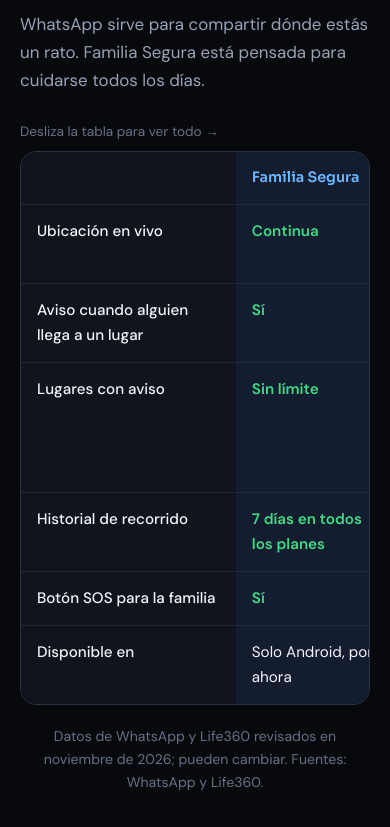
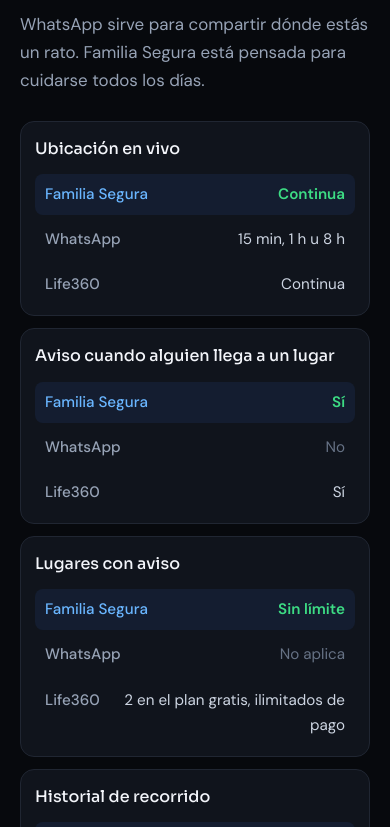
Before and after one commit to jrgchvzpnt/familia-segura-web, a plain HTML site: page index.html in a window 390 px wide. Shown: the part 6664-7491 px from the top of the page. Drawn offline with Linux system fonts and the light colour scheme.

Commit message:
Comparativa apilada en tarjetas en celular

```diff
--- a/index.html
+++ b/index.html
@@ -354,7 +354,17 @@
   .quote blockquote { margin:0; } .quote p { font-size:1.02rem; color:var(--fg); }
   .quote figcaption { color:var(--muted); font-size:.9rem; margin-top:14px; }
   @media (max-width:880px) { .quotes { grid-template-columns:1fr; } }
-  @media (max-width:640px) { .cmp-hint { display:block; } }
+  @media (max-width:640px) {
+    .cmp-wrap { overflow:visible; border:0; background:transparent; }
+    .cmp, .cmp tbody { display:block; min-width:0; }
+    .cmp thead { position:absolute; width:1px; height:1px; overflow:hidden; clip:rect(0 0 0 0); }
+    .cmp tbody { display:grid; gap:12px; }
+    .cmp tr { display:block; background:var(--surface); border:1px solid var(--line); border-radius:14px; padding:14px 14px 10px; }
+    .cmp tbody th { display:block; border:0; padding:0 0 8px; min-width:0; font-family:var(--font-head); font-size:1rem; }
+    .cmp td { display:flex; justify-content:space-between; align-items:baseline; gap:14px; border:0; padding:8px 10px; margin-top:4px; border-radius:8px; text-align:right; }
+    .cmp td::before { content:attr(data-label); color:var(--muted); font-weight:500; text-align:left; flex:none; }
+    .cmp td.us::before { color:var(--brand-2); }
+  }
 </style>
 
 <header>
@@ -542,12 +552,12 @@
     <div class="cmp-wrap" role="region" aria-label="Comparativa de funciones" tabindex="0"><table class="cmp">
       <thead><tr><th scope="col"><span class="sr">Función</span></th><th scope="col" class="us">Familia Segura</th><th scope="col">WhatsApp</th><th scope="col">Life360</th></tr></thead>
       <tbody>
-        <tr><th scope="row">Ubicación en vivo</th><td class="us"><span class="y">Continua</span></td><td>15 min, 1 h u 8 h</td><td>Continua</td></tr>
-        <tr><th scope="row">Aviso cuando alguien llega a un lugar</th><td class="us"><span class="y">Sí</span></td><td class="n">No</td><td>Sí</td></tr>
-        <tr><th scope="row">Lugares con aviso</th><td class="us"><span class="y">Sin límite</span></td><td class="n">No aplica</td><td>2 en el plan gratis, ilimitados de pago</td></tr>
-        <tr><th scope="row">Historial de recorrido</th><td class="us"><span class="y">7 días en todos los planes</span></td><td class="n">No</td><td>2 días gratis, 30 de pago</td></tr>
-        <tr><th scope="row">Botón SOS para la familia</th><td class="us"><span class="y">Sí</span></td><td class="n">No</td><td>Sí</td></tr>
-        <tr><th scope="row">Disponible en</th><td class="us">Solo Android, por ahora</td><td>Android y iPhone</td><td>Android y iPhone</td></tr>
+        <tr><th scope="row">Ubicación en vivo</th><td class="us" data-label="Familia Segura"><span class="y">Continua</span></td><td data-label="WhatsApp">15 min, 1 h u 8 h</td><td data-label="Life360">Continua</td></tr>
+        <tr><th scope="row">Aviso cuando alguien llega a un lugar</th><td class="us" data-label="Familia Segura"><span class="y">Sí</span></td><td class="n" data-label="WhatsApp">No</td><td data-label="Life360">Sí</td></tr>
+        <tr><th scope="row">Lugares con aviso</th><td class="us" data-label="Familia Segura"><span class="y">Sin límite</span></td><td class="n" data-label="WhatsApp">No aplica</td><td data-label="Life360">2 en el plan gratis, ilimitados de pago</td></tr>
+        <tr><th scope="row">Historial de recorrido</th><td class="us" data-label="Familia Segura"><span class="y">7 días en todos los planes</span></td><td class="n" data-label="WhatsApp">No</td><td data-label="Life360">2 días gratis, 30 de pago</td></tr>
+        <tr><th scope="row">Botón SOS para la familia</th><td class="us" data-label="Familia Segura"><span class="y">Sí</span></td><td class="n" data-label="WhatsApp">No</td><td data-label="Life360">Sí</td></tr>
+        <tr><th scope="row">Disponible en</th><td class="us" data-label="Familia Segura">Solo Android, por ahora</td><td data-label="WhatsApp">Android y iPhone</td><td data-label="Life360">Android y iPhone</td></tr>
       </tbody>
     </table></div>
     <p class="note">Datos de WhatsApp y Life360 revisados en noviembre de 2026; pueden cambiar. Fuentes: <a href="https://blog.whatsapp.com/share-your-live-location" target="_blank" rel="noopener">WhatsApp</a> y <a href="https://www.life360.com/en-mx/plans-pricing" target="_blank" rel="noopener">Life360</a>.</p>
```
